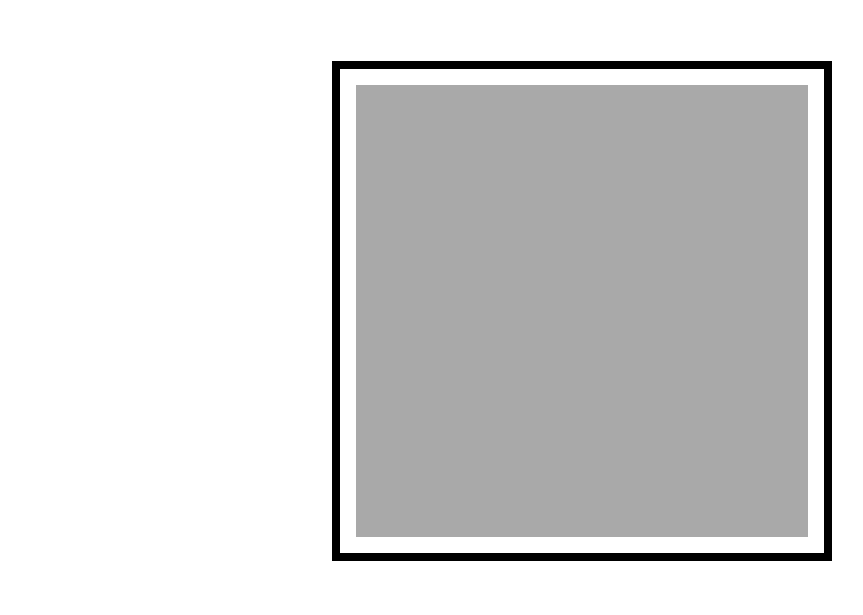
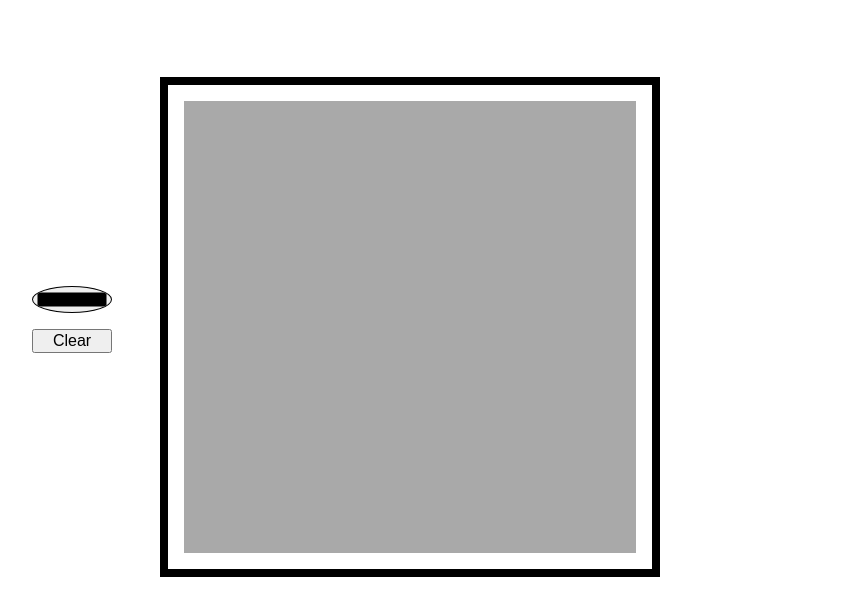
Before and after one commit to tserrante/Etch-a-Sketch, a plain HTML site: page index.html in a window 1280 px wide. Shown: the part 141-756 px from the top of the page, without its empty margins (58-921 px from the left). Drawn offline with Linux system fonts and the light colour scheme.

Commit message:
user can switch color via color palette

```diff
--- a/index.html
+++ b/index.html
@@ -8,11 +8,20 @@
 </head>
 
 <body>
-    <h1 class="title-banner">Etch-a-Sketch!</h1>
+    <header id="title">
+        <h1 class="title-banner">Etch-a-Sketch!</h1>
+    </header>
 
-    <div class="grid-container"></div>
 
-    <script type="text/javascript" src="script.js"></script>
+    <main class="main">
+        <div class="settings-panel">
+            <input id="palette" class="btn" type="color" value="#000000">
+            <button id="clearBtn" class="btn">Clear</button>
+        </div>
+        <div class="grid-container"></div>
+
+        <script type="text/javascript" src="script.js"></script>
+    </main>
 </body>
 
 </html>
--- a/script.js
+++ b/script.js
@@ -1,6 +1,20 @@
 // row x col grid
-const cols = 8;
-const rows = 8;
+const cols = 32;
+const rows = 32;
+
+
+
+// From color palette
+const colorPalette = document.querySelector('#palette');
+
+// sets color variable through event listener
+function setColor(e) {
+    color = e.target.value;
+}
+
+//Color to sketch with. Initially default value of input element
+// is set variably thorugh function paletteColor
+var color = colorPalette.getAttribute('value');
 
 // get grid container and give it a size of rows x cols
 const gridContainer = document.querySelector('.grid-container');
@@ -16,7 +30,13 @@ for (let i = 0; i < (rows * cols); i++) {
 
 const gridItems = document.querySelectorAll('.grid-item');
 gridItems.forEach((item) => {
+
+
+
     item.addEventListener('mouseover', () => {
-        item.style.backgroundColor = 'red';
+        item.style.backgroundColor = color;
     });
 });
+
+
+colorPalette.addEventListener('change', setColor);
--- a/style.css
+++ b/style.css
@@ -22,6 +22,30 @@ body *+* {
     margin: 1em auto;
 }
 
+.main {
+    display: flex;
+    justify-content: flex-start;
+    align-items: center;
+    max-width: 1100px;
+    margin: 1em auto;
+    gap: 3em;
+}
+
+.settings-panel {
+    display: flex;
+    flex-direction: column;
+    align-items: center;
+    justify-content: center;
+}
+
+.btn {
+    width: 5em;
+}
+
+#palette {
+    border-radius: 100%;
+}
+
 .grid-container {
     display: grid;
     border: 0.5em solid black;
@@ -31,7 +55,6 @@ body *+* {
     gap: 0;
     width: 500px;
     height: 500px;
-    margin: 1em auto;
 }
 
 .grid-item {
```
